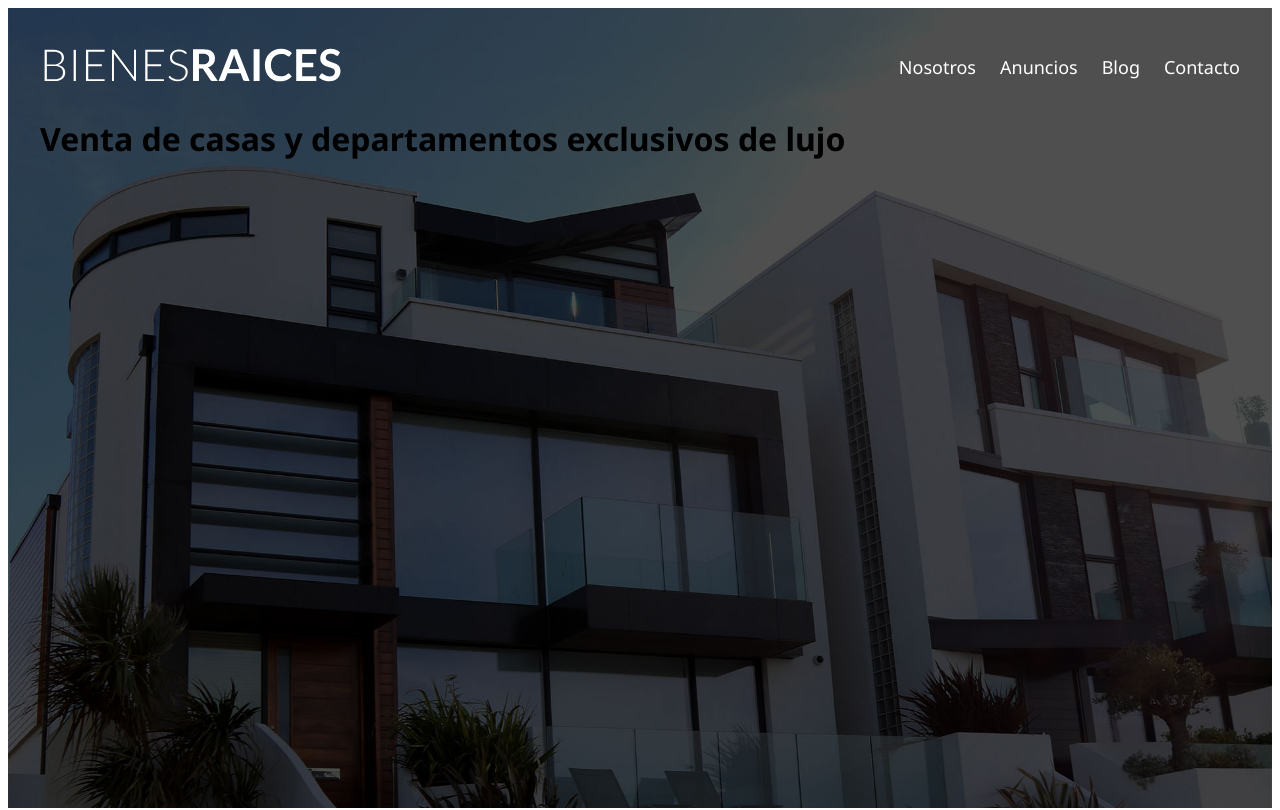
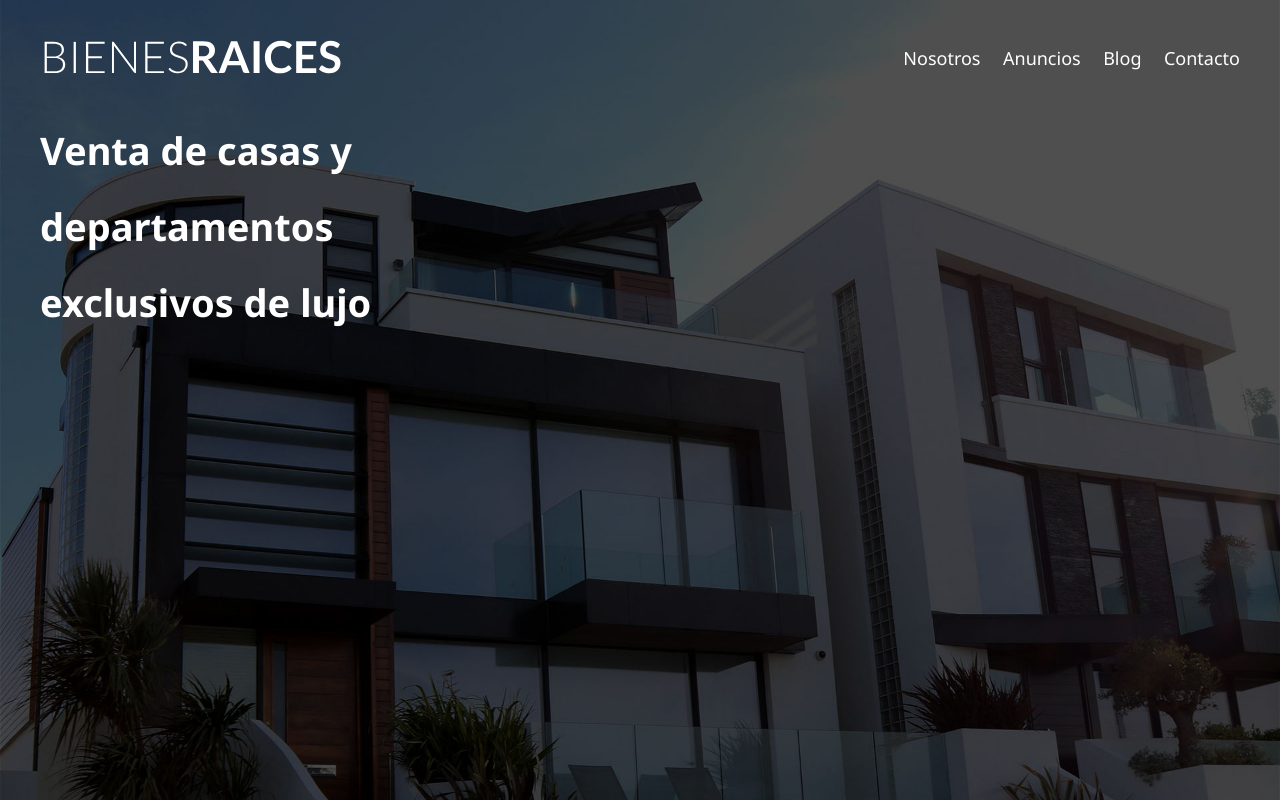
Before and after one commit to Fabianvcp/bienesraices, a plain HTML site: page index.html in a window 1280 px wide. Shown: the top 810 px of the page. Drawn offline with Linux system fonts and the light colour scheme.

```diff
--- a/css/estilos.css
+++ b/css/estilos.css
@@ -1,9 +1,32 @@
             @import url('https://fonts.googleapis.com/css2?family=Noto+Sans:ital,wght@0,400;0,700;1,400;1,700&display=swap');
+            html {
+                font-size: 62.5%;
+                /** Reset para REMS - 62.5% = 10px de 16px**/
+            }
+
             body {
                 font-family: 'Noto Sans', sans-serif;
             }
 
+            h1 {
+                font-size: 3.8rem;
+                /**= 38px**/
+            }
 
+            h2 {
+                font-size: 3.4rem;
+                /**= 34px**/
+            }
+
+            h3 {
+                font-size: 3rem;
+                /**= 30px**/
+            }
+
+            h4 {
+                font-size: 2.6rem;
+                /**= 26px**/
+            }
             /** Globales **/
 
             * {
@@ -14,11 +37,10 @@
             }
 
             .contenedor {
-    max-width: 1200px;
+                max-width: 120rem;
+                /**= 1200px;**/
                 margin: 0 auto;
             }
-
-
             /*Header*/
 
             .site-header.inicio {
@@ -26,7 +48,23 @@
                 background-position: center center;
                 background-size: cover;
                 height: 100vh;
-    min-height: 600px;
+                min-height: 60rem;
+                /**= 600px;**/
+            }
+
+            .contenido-header {
+                display: flex;
+                flex-direction: column;
+                justify-content: space-between;
+            }
+
+            .contenido-header h1 {
+                color: white;
+                padding-bottom: 2rem;
+                /**= 20px**/
+                max-width: 60rem;
+                /**= 60px**/
+                line-height: 2;
             }
 
             .barra {
@@ -34,17 +72,17 @@
                 font-family: 'Times New Roman', Times, serif;
                 justify-content: space-between;
                 align-items: center;
-    padding-top: 30px;
+                padding-top: 3rem;
             }
-
-
             /** Navegacion **/
 
             .navegacion a {
                 color: white;
                 text-decoration: none;
-    font-size: 18px;
-    margin-right: 20px;
+                font-size: 1.8rem;
+                /** = 18px**/
+                margin-right: 2rem;
+                /**= 20px**/
                 font-family: 'Noto Sans', sans-serif;
                 font-weight: 500;
             }
--- a/index.html
+++ b/index.html
@@ -6,6 +6,7 @@
     <meta charset="UTF-8">
     <meta name="viewport" content="width=device-width, initial-scale=1.0">
     <title>Bienes Raices</title>
+    <link rel="stylesheet" href="./css/normalize.css">
     <link rel="stylesheet" href="./css/estilos.css">
 
 </head>
@@ -13,7 +14,7 @@
 <body>
     <header class="site-header inicio">
 
-        <div class="contenedor">
+        <div class="contenedor contenido-header">
 
             <div class="barra">
                 <a href=" index.html ">
@@ -27,7 +28,7 @@
                 </nav>
             </div>
 
-            <h1>Venta de casas y departamentos exclusivos de lujo</h1>
+            <h1>Venta de casas y departamentos <br> exclusivos de lujo</h1>
         </div>
         <!--- Contenedor -->
     </header>
```
Lines whose indentation alone changed are shown as unchanged.
